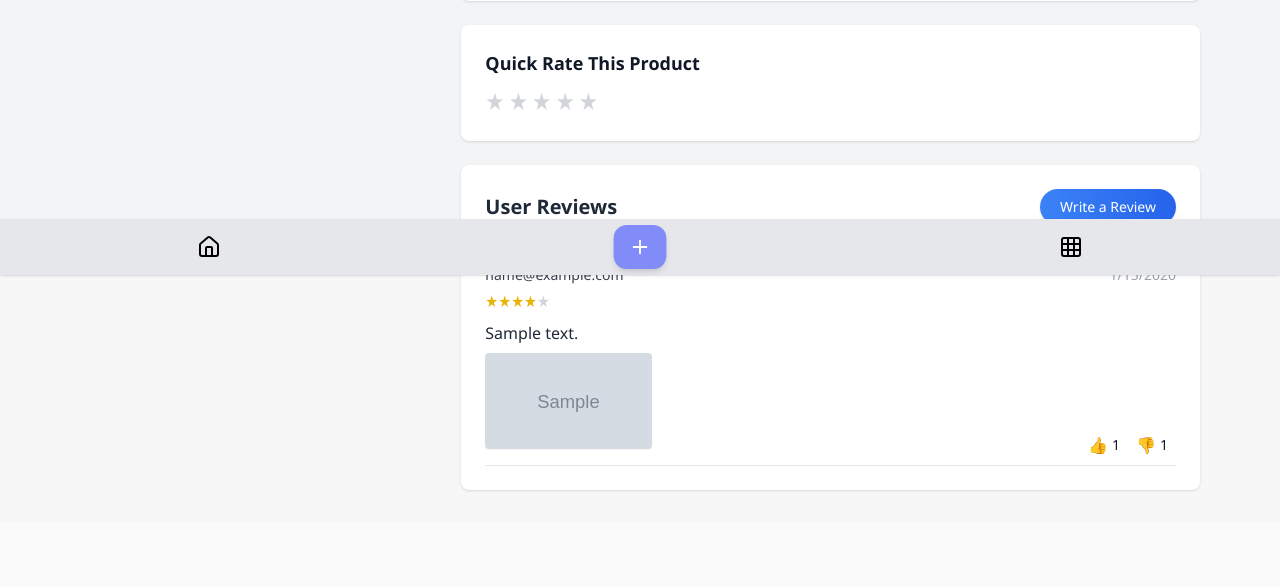
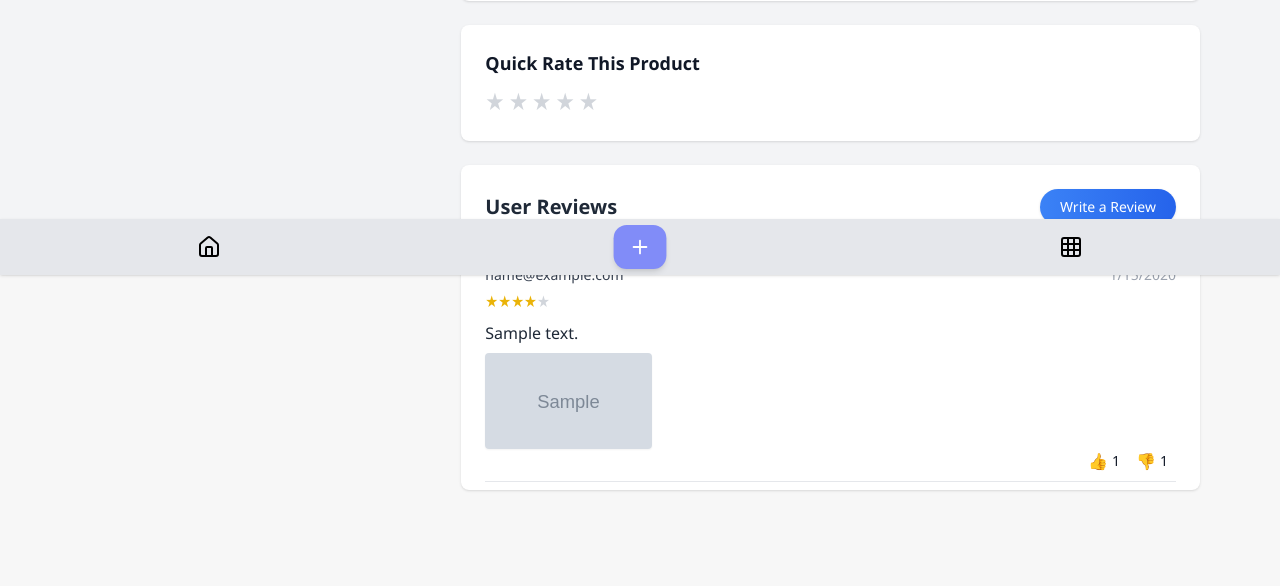
Before and after one commit to SparkInDark/2800-202510-DTC16, a Node server app: a page that uses src/views/product.ejs in a window 1280 px wide. Shown: the part 525-1111 px from the top of the page. Before the commit the page ends 1017 px from the top, so only its background shows below. Run offline with Node 20, Linux system fonts and the light colour scheme; tables that the repository leaves empty hold one stand-in row (values such as "Sample post"); grey boxes marked "Sample" are stand-in pictures; some libraries are stand-ins or nearby versions.

Commit message:
Fix product page bottom padding

```diff
--- a/src/views/product.ejs
+++ b/src/views/product.ejs
@@ -169,7 +169,7 @@
                 </script>
 
                 <!-- User Reviews -->
-                <div class="bg-white rounded-lg shadow p-6">
+                <div class="bg-white rounded-lg shadow p-6" style="margin-bottom: 4em; padding-bottom: 0.5em">
                     <div class="flex justify-between items-center mb-6">
                         <h2 class="text-xl font-semibold text-gray-800">User Reviews</h2>
                         <a href="/write-review?category_slug=<%= product.category_slug %>&product_slug=<%= product.slug %>&ref=/product/<%= product.slug %>"
@@ -182,7 +182,7 @@
                         <p class="text-gray-500">No reviews yet. Be the first to write one!</p>
                         <% } else { %>
                             <% reviews.forEach(review=> { %>
-                                <div class="border-b py-4 relative">
+                                <div class="border-b py-4 relative" style="padding-bottom: 2em">
                                     <!-- 发表评论者与日期 -->
                                     <div class="flex items-center justify-between">
                                         <div class="text-sm font-medium text-gray-700">
```
